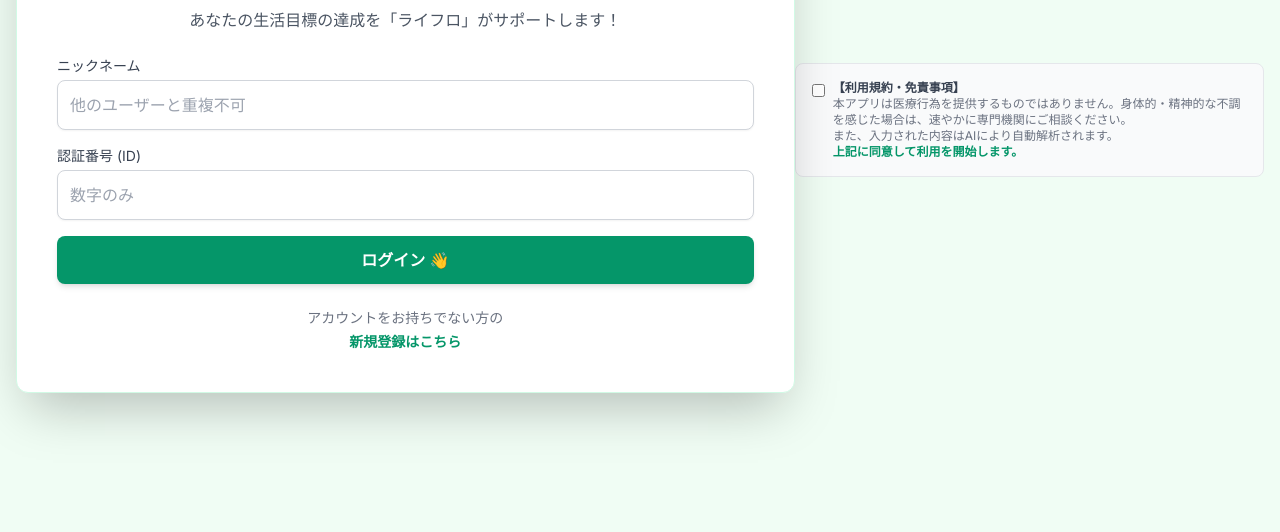
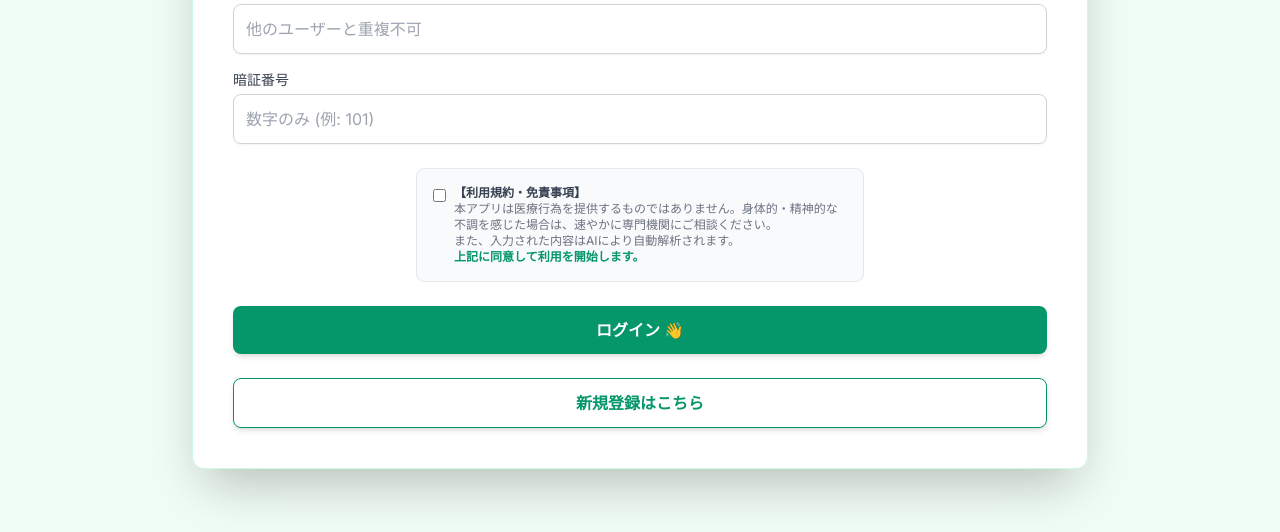
Before and after one commit to Ippei1982/liflo-ai, a website: page public/index.html in a window 1280 px wide. Shown: the part 268-800 px from the top of the page. Drawn offline with nearby package versions, Linux system fonts and the light colour scheme.

Commit message:
Update index.html

```diff
--- a/public/index.html
+++ b/public/index.html
@@ -56,7 +56,32 @@
         </div>
     </template>
 
-    <div id="terms-container" class="mb-6 p-4 bg-gray-50 rounded-lg border border-gray-200 text-xs text-gray-500">
+    <template id="login-template">
+    <div class="space-y-6">
+        <div class="flex flex-row items-center justify-center gap-4 mb-2">
+            <div class="flex-shrink-0">
+                <img src="https://i.gyazo.com/f54df4cfd34805089575f9d7bd268103.png" alt="LIFLO-AI Logo" width="80" class="object-contain">
+            </div>
+            <div class="text-left">
+                <h1 class="text-2xl md:text-3xl font-bold text-emerald-600 leading-tight">
+                    ライフロ-AI<br>へようこそ！ 🚀
+                </h1>
+            </div>
+        </div>
+        <p class="text-center text-gray-600">あなたの生活目標の達成を「ライフロ」がサポートします！</p>
+
+        <div class="space-y-4">
+            <div>
+                <label for="userName" class="block text-sm font-medium text-gray-700">ニックネーム</label>
+                <input type="text" id="userName" name="userName" class="mt-1 block w-full rounded-lg border-gray-300 shadow-sm p-3 border focus:border-emerald-500 focus:ring-emerald-500" placeholder="他のユーザーと重複不可" required>
+            </div>
+            <div>
+                <label for="userID" class="block text-sm font-medium text-gray-700">暗証番号</label>
+                <input type="number" id="userID" name="userID" class="mt-1 block w-full rounded-lg border-gray-300 shadow-sm p-3 border focus:border-emerald-500 focus:ring-emerald-500" placeholder="数字のみ (例: 101)" required>
+            </div>
+        </div>
+
+        <div id="terms-container" class="mb-2 p-4 bg-gray-50 rounded-lg border border-gray-200 text-xs text-gray-500 max-w-md mx-auto">
             <label class="flex items-start gap-2 cursor-pointer">
                 <input type="checkbox" id="terms-check" class="mt-1 shrink-0">
                 <span>
@@ -67,22 +92,8 @@
                 </span>
             </label>
         </div>
-
-    <template id="login-template">
-        <div class="space-y-6">
-            <div class="flex flex-row items-center justify-center gap-4 mb-2"><div class="flex-shrink-0"><img src="https://i.gyazo.com/f54df4cfd34805089575f9d7bd268103.png" alt="LIFLO-AI Logo" width="80" class="object-contain"></div><div class="text-left"><h1 class="text-2xl md:text-3xl font-bold text-emerald-600 leading-tight">ライフロ-AI<br>へようこそ！ 🚀</h1></div></div>
-            <p class="text-center text-gray-600">あなたの生活目標の達成を「ライフロ」がサポートします！</p>
-            <form id="login-form" class="space-y-4" onsubmit="return false;">
-                <div><label for="userName" class="block text-sm font-medium text-gray-700">ニックネーム</label><input type="text" id="userName" name="username" autocomplete="username" class="mt-1 block w-full rounded-lg border-gray-300 shadow-sm p-3 border focus:border-emerald-500 focus:ring-emerald-500" placeholder="他のユーザーと重複不可" required></div>
-                <div><label for="userID" class="block text-sm font-medium text-gray-700">認証番号 (ID)</label><input type="number" inputmode="numeric" pattern="[0-9]*" id="userID" name="password" autocomplete="current-password" class="mt-1 block w-full rounded-lg border-gray-300 shadow-sm p-3 border focus:border-emerald-500 focus:ring-emerald-500" placeholder="数字のみ" required></div>
-                <button type="submit" id="login-button" class="w-full py-3 px-4 rounded-lg shadow-md text-white bg-emerald-600 hover:bg-emerald-700 font-semibold transition-colors mb-4">ログイン 👋</button>
-            </form>
-            <div class="text-center text-sm text-gray-500">
-                アカウントをお持ちでない方の<br>
-                <button id="register-button" type="button" class="text-emerald-600 font-bold hover:underline bg-transparent border-none cursor-pointer p-0 mt-1">
-                    新規登録はこちら
-                </button>
-            </div>
+        <button id="login-button" class="w-full py-3 px-4 rounded-lg shadow-md text-white bg-emerald-600 hover:bg-emerald-700 font-semibold">ログイン 👋 </button>
+        <button id="register-button" class="w-full py-3 px-4 border border-emerald-600 rounded-lg shadow-md text-emerald-600 bg-white hover:bg-emerald-50 font-semibold">新規登録はこちら</button>
     </div>
 </template>
 
```
Lines whose indentation alone changed are shown as unchanged.
